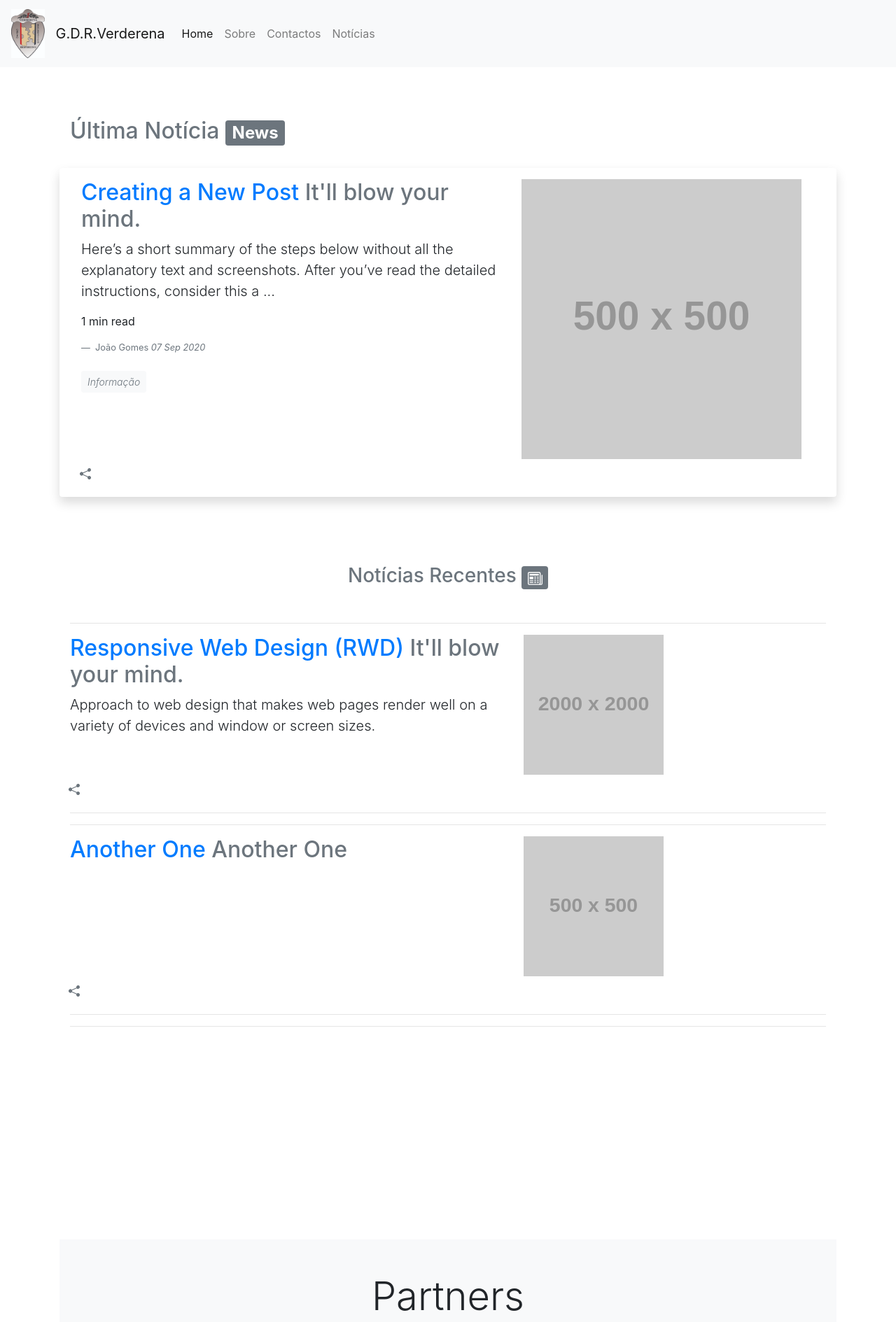
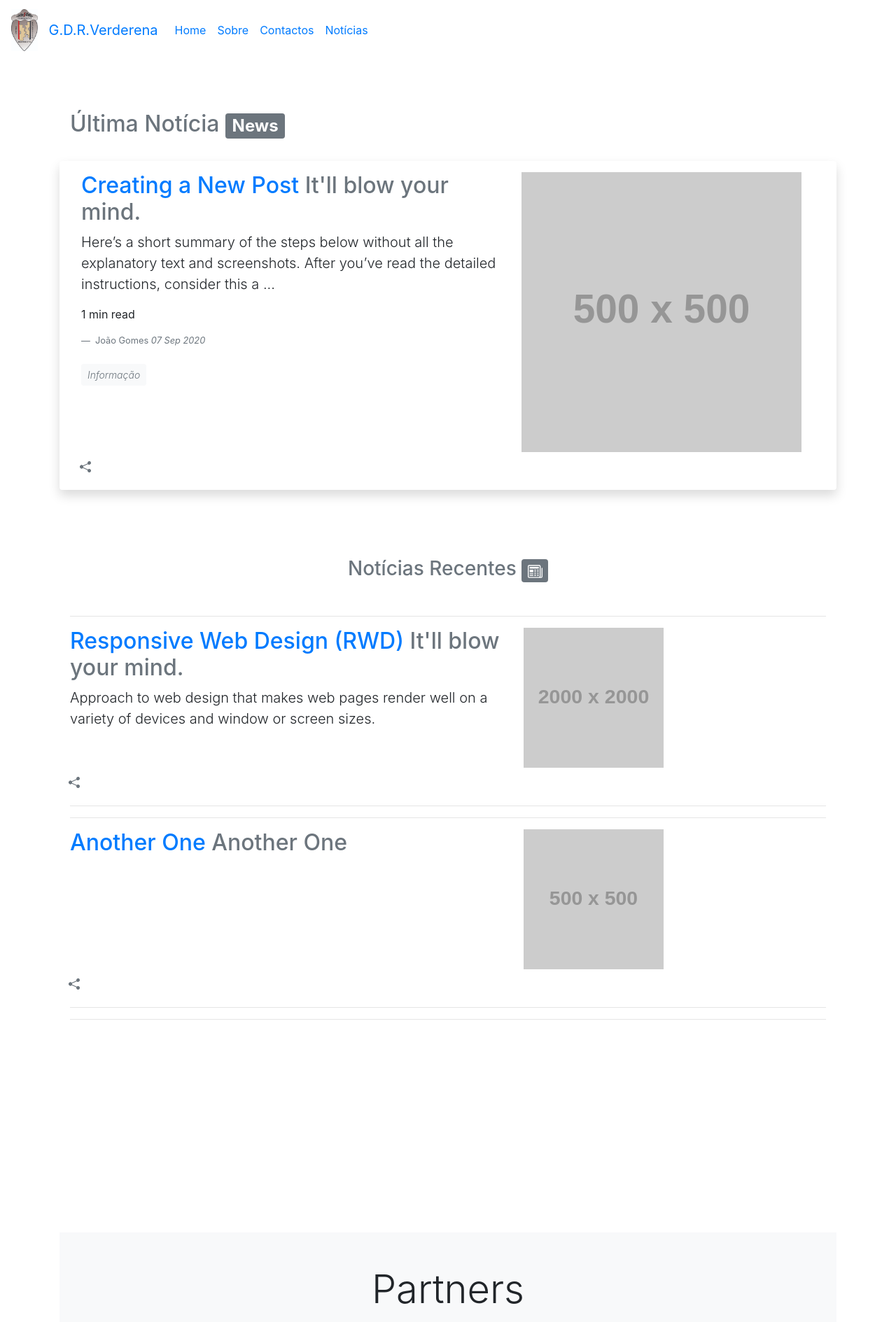
Before and after one commit to GDR-Verderena/gdr-verderena.github.io, a Jekyll site: the page built from index.html, in a window 1280 px wide. Shown: the top 1889 px of the page at 70% size. Built offline with Jekyll 4.4.1, drawn with Linux system fonts in a browser that asks for light colours.

Commit message:
Update default.html

```diff
--- a/_layouts/default.html
+++ b/_layouts/default.html
@@ -37,10 +37,10 @@
 
 
 
-  <nav class="navbar navbar-expand-lg navbar-light bg-light" style="background-color: #ffffff;">
+  <nav class="navbar navbar-expand-lg " style="background-color: #ffffff;">
      <a class="navbar-brand" href="/">
 
-          <img src="../assets/img/logo.jpg" width="47.5" height="70" class="d-inline-block align-top" alt="" >
+          <img src="../assets/img/logo.jpg" width="37.5" height="60" class="d-inline-block align-top" alt="" >
 
         </a>
   <a class="navbar-brand" href="/">G.D.R.Verderena</a>
```
